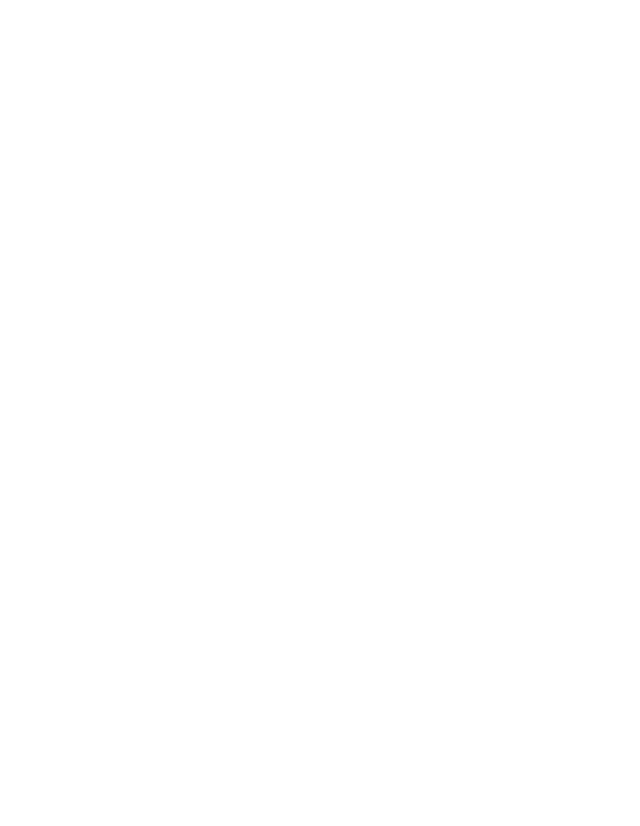
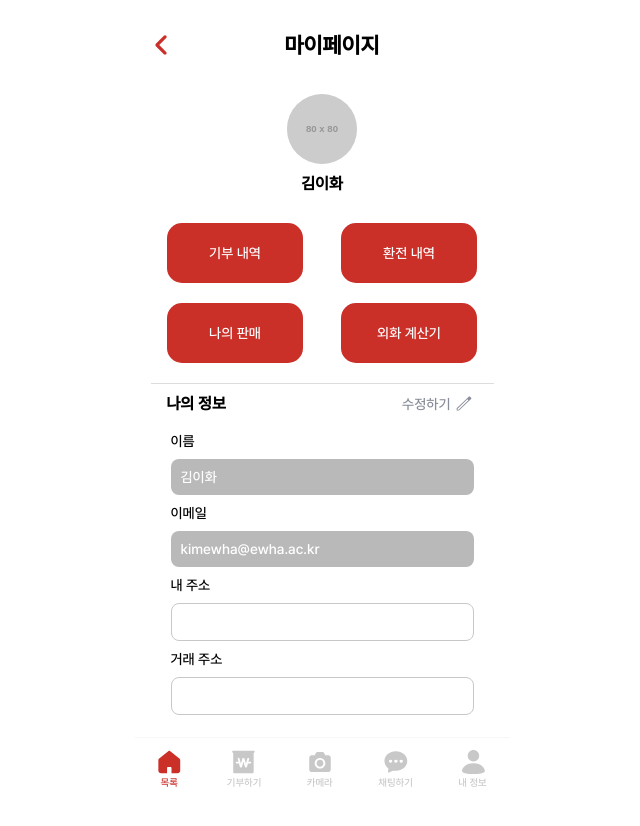
Before and after one commit to Capstone-infinite-challenge/Currex, a React (Create React App) app in the folder client/: page /mypage in a window 1280 px wide. Before the commit this address had no page. Shown: the top 826 px of the page, without its empty margins (318-958 px from the left). Before the commit the page ends 800 px from the top, so only its background shows below. Built offline with nearby package versions, Linux system fonts and the light colour scheme.

Commit message:
feat: 마이페이지 프론트

```diff
--- a/client/src/App.js
+++ b/client/src/App.js
@@ -14,6 +14,7 @@ import ChatList from "../src/components/views/ChattingPage/ChatList";
 import Login from "../src/components/views/LoginPage/Login";
 import Layout from "./components/views/Layout/Layout";
 import KakaoMap from "./components/utils/KakaoMap";
+import MyPage from "./components/views/MyPage/MyPage";
 
 
 function App() {
@@ -34,6 +35,7 @@ function App() {
             <Route exact path="/chatlist" element={<ChatList />} />
             <Route exact path="/login" element={<Login />} />
             <Route exact path="/auth/kakao/callback" element ={<Login />} />
+            <Route exact path="/mypage" element={<MyPage />} />
           </Routes>
         </Layout>
       </BrowserRouter>
--- a/client/src/components/views/Layout/Layout.jsx
+++ b/client/src/components/views/Layout/Layout.jsx
@@ -5,7 +5,7 @@ import NavBar from "../NavBar/NavBar";
 
 function Layout({ children }) {
   const location = useLocation(); // 현재 경로 가져오기
-  const showNavBar = ["/list", "/donate", "/chatlist"].includes(location.pathname);
+  const showNavBar = ["/list", "/donate", "/chatlist", "/mypage", "/mysell"].includes(location.pathname);
 
   return (
     <Container>
--- /dev/null
+++ b/client/src/components/views/MyPage/MyPage.jsx
@@ -0,0 +1,268 @@
+import React, { useState, useEffect } from "react";
+import styled from "styled-components";
+import { useNavigate } from "react-router-dom";
+import axios from "axios";
+import backarrow from "../../images/backarrow.svg";
+import editicon from "../../images/editicon.svg";
+
+function MyPage() {
+  const navigate = useNavigate();
+
+  // 사용자 정보 상태 (API 연동 예정)
+  const [userInfo, setUserInfo] = useState({
+    profileImg: "https://via.placeholder.com/80",
+    name: "김이화",
+    email: "kimewha@ewha.ac.kr",
+  });
+
+  const [userAddress, setUserAddress] = useState("");
+  const [tradeAddress, setTradeAddress] = useState("");
+  const [isEditing, setIsEditing] = useState(false);
+
+  // 다음 주소 검색 실행
+  const openKakaoPostcode = (setAddress) => {
+    new window.daum.Postcode({
+      oncomplete: (data) => {
+        setAddress(data.address);
+      },
+    }).open();
+  };
+
+  return (
+    <Container>
+      {/* 헤더 */}
+      <Header>
+        <BackButton src={backarrow} alt="뒤로가기" onClick={() => navigate(-1)} />
+        <Title>마이페이지</Title>
+      </Header>
+
+      {/* 프로필 섹션 */}
+      <ProfileSection>
+        <ProfileImage src={userInfo.profileImg} alt="프로필 사진" />
+        <UserName>{userInfo.name}</UserName>
+      </ProfileSection>
+
+      {/* 버튼 섹션 */}
+      <ButtonGrid>
+        <Button>기부 내역</Button>
+        <Button>환전 내역</Button>
+        <Button onClick={() => navigate('/mysell')}>나의 판매</Button>
+        <Button onClick={() => navigate('/calculator')}>외화 계산기</Button>
+      </ButtonGrid>
+
+      {/* 구분선 및 정보 섹션 */}
+      <Divider />
+      <InfoHeader>
+        <InfoTitle>나의 정보</InfoTitle>
+        <EditButton onClick={() => setIsEditing(!isEditing)} isEditing={isEditing}>
+          {isEditing ? "확인" : "수정하기"}
+          {!isEditing && <EditIcon src={editicon} alt="수정 아이콘" />}
+        </EditButton>
+      </InfoHeader>
+
+      <InfoSection>
+        <InfoItem>
+          <Label>이름</Label>
+          <DisabledInput value={userInfo.name} readOnly disabled />
+        </InfoItem>
+        <InfoItem>
+          <Label>이메일</Label>
+          <DisabledInput value={userInfo.email} readOnly disabled />
+        </InfoItem>
+        <InfoItem>
+          <Label>내 주소</Label>
+          <Input
+            type="text"
+            value={userAddress}
+            readOnly={!isEditing}
+            disabled={!isEditing}
+            onClick={() => isEditing && openKakaoPostcode(setUserAddress)}
+          />
+        </InfoItem>
+        <InfoItem>
+          <Label>거래 주소</Label>
+          <Input
+            type="text"
+            value={tradeAddress}
+            readOnly={!isEditing}
+            disabled={!isEditing}
+            onClick={() => isEditing && openKakaoPostcode(setTradeAddress)}
+          />
+        </InfoItem>
+      </InfoSection>
+    </Container>
+  );
+}
+
+export default MyPage;
+
+// 스타일 정의
+const Container = styled.div`
+  width: 100%;
+  min-height: 110vh;
+  padding-bottom: 3000px;
+  overflow-y: scroll;
+  -ms-overflow-style: none;
+  scrollbar-width: none;
+  padding-bottom: 100px;
+  overflow-y: auto;
+  padding-bottom: 80px;
+  overflow-y: auto;
+  background: #fff;
+  padding: 16px;
+  text-align: center;
+  justify-content: space-between;
+`;
+
+
+const Header = styled.div`
+  display: flex;
+  align-items: center;
+  justify-content: center;
+  position: relative;
+  padding: 16px 0;
+  font-size: 18px;
+  font-weight: bold;
+`;
+
+const BackButton = styled.img`
+  width: 20px;
+  height: 20px;
+  cursor: pointer;
+  margin-left: 0px;
+`;
+
+const Title = styled.h1`
+  font-size: 22px;
+  font-weight: 700;
+  flex-grow: 1;
+ text-align:center;
+`;
+const ProfileSection = styled.div`
+  display: flex;
+  flex-direction: column;
+  align-items: center;
+  margin: 20px 0;
+`;
+
+const ProfileImage = styled.img`
+  width: 70px;
+  height: 70px;
+  border-radius: 50%;
+  background: #ededed;
+`;
+
+const UserName = styled.h3`
+  font-size: 16px;
+  margin-top: 10px;
+`;
+
+const ButtonGrid = styled.div`
+  display: grid;
+  grid-template-columns: 1fr 1fr;
+  row-gap: 20px;
+  column-gap: 5px;
+  padding: 10px 0;
+`;
+
+const Button = styled.button`
+  background: #ca2f28;
+  width: 80%;
+  height:60px;
+  color: white;
+  font-size: 14px;
+  font-weight: 300;
+  border: none;
+  border-radius: 15px;
+  padding: 15px;
+  cursor: pointer;
+  transition: 0.3s;
+  &:hover {
+    background: #a92521;
+  }
+`;
+
+const Divider = styled.hr`
+  border: none;
+  height: 1px;
+  background: #ddd;
+  margin: 10px 0;
+`;
+
+const InfoHeader = styled.div`
+  display: flex;
+  justify-content: space-between;
+  align-items: center;
+  padding: 0 16px;
+`;
+
+const InfoTitle = styled.h3`
+  font-size: 16px;
+  font-wight:400;
+  margin-left:0;
+`;
+
+const EditButton = styled.button`
+  background: none;
+  border: none;
+  color: ${({ isEditing }) => (isEditing ? '#ca2f28' : '#898d99')};
+  font-size: 14px;
+  display: flex;
+  align-items: center;
+  cursor: pointer;
+  margin-right:0;
+`;
+
+
+const EditIcon = styled.img`
+  width: 16px;
+  margin-left: 5px;
+`;
+
+const InfoSection = styled.div`
+  text-align: left;
+  padding: 20px;
+`;
+
+const InfoItem = styled.div`
+  margin-bottom: 10px;
+`;
+
+const Label = styled.p`
+  font-size: 14px;
+  font-weight: 500;
+  margin-bottom:10px;
+  margin-top:0px;
+`;
+
+const DisabledInput = styled.input`
+  width: 100%;
+  padding: 10px;
+  background: #B9B9B9;
+  border-radius: 8px;
+  border: none;
+  font-size: 14px;
+  color: #FFFFFF;
+  cursor: not-allowed;
+  font-weight: 200;
+`;
+
+const Input = styled.input`
+  width: 100%;
+  padding: 10px;
+  background: #FFFFFF;
+  border-radius: 8px;
+  border: 1px solid #C8C8C8;
+  font-size: 14px;
+  cursor: pointer;
+  ::placeholder {
+    font-size: 14px;
+    color: #888;
+    transition: color 0.3s ease;
+  }
+
+  &:focus {
+    outline: none;
+    border: 1px solid #CA2F28;
+  }
+`;
--- a/client/src/components/views/PostListPage/PostList.jsx
+++ b/client/src/components/views/PostListPage/PostList.jsx
@@ -368,10 +368,10 @@ const Header = styled.div`
 `;
 
 const Title = styled.h1`
-  font-size: 20px;
-  font-weight: bold;
+  font-size: 22px;
+  font-weight: 700;
   flex-grow: 1;
-  text-align: center;
+  margin-left:0;
 `;
 
 const FilterContainer = styled.div`
```
Also changed, not shown: client/src/components/images/editicon.svg (added).
